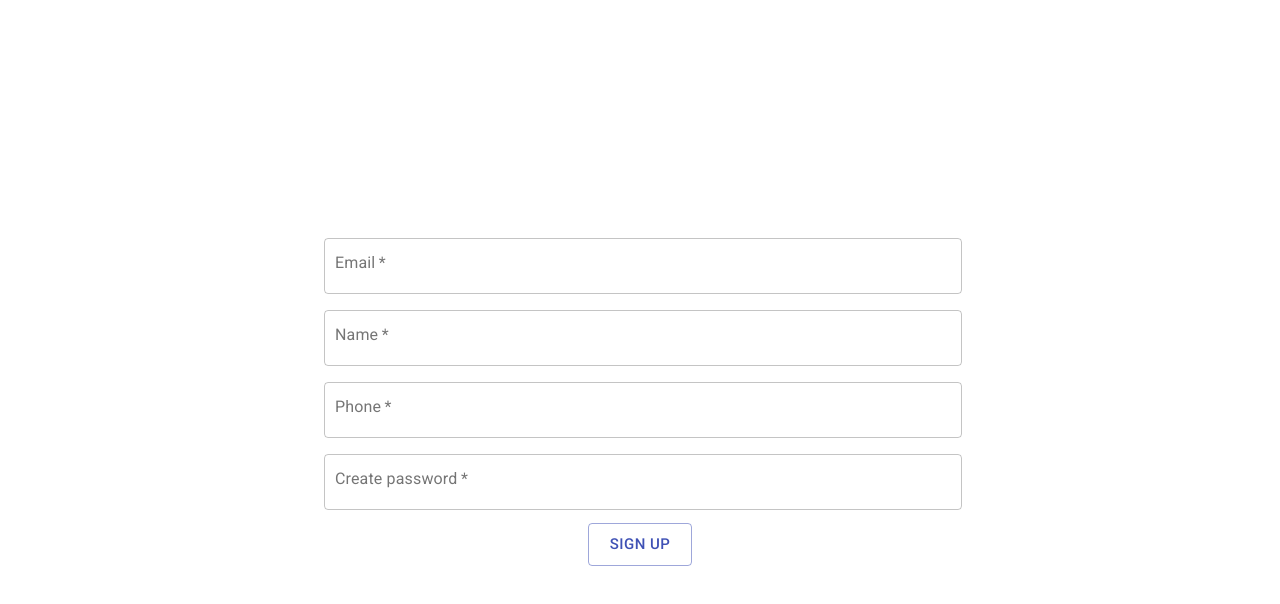
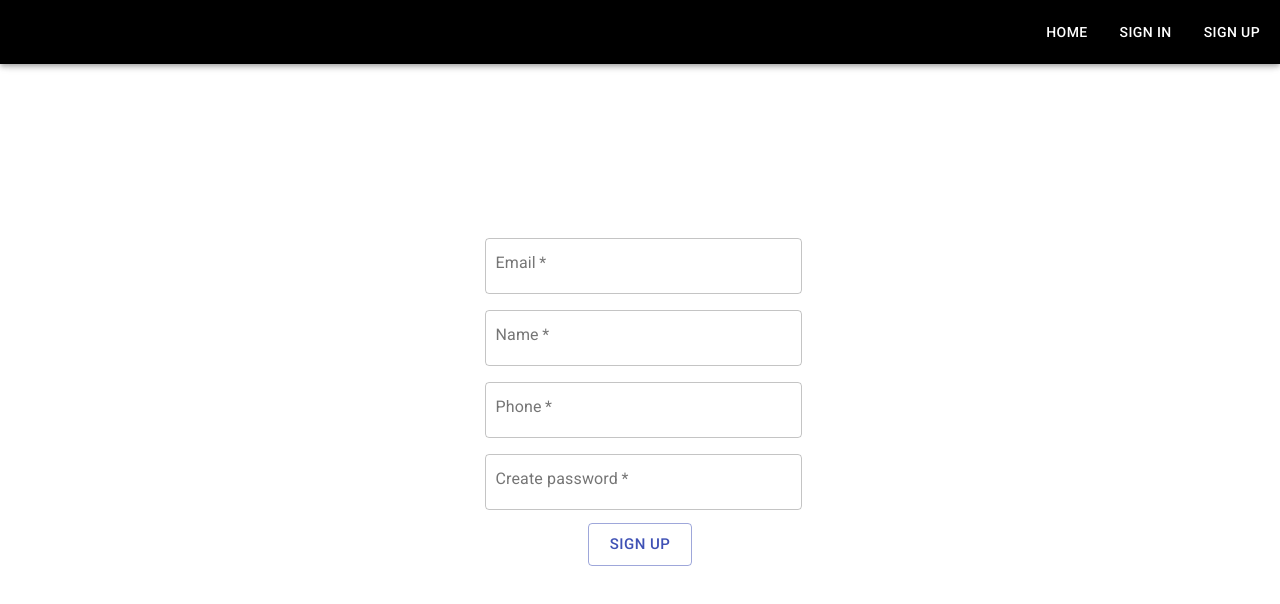
Before and after one commit to yuli-ana/ecofood, a React (Create React App) app: page /accounts/signup/restaurant in a window 1280 px wide. Shown: the top 604 px of the page. Built offline with nearby package versions, Linux system fonts and the light colour scheme.

Commit message:
Import NavBar

```diff
--- a/src/components/signin/SignInForm.jsx
+++ b/src/components/signin/SignInForm.jsx
@@ -1,6 +1,7 @@
 import { useState } from "react";
 import { Button, TextField } from "@material-ui/core";
 import { useForm, Controller } from "react-hook-form";
+import NavBar from "../shared/Navbar";
 import loginService from "../../services/login";
 
 const SignInForm = () => {
@@ -12,6 +13,8 @@ const SignInForm = () => {
   };
 
   return (
+    <>
+      <NavBar />
       <form
         onSubmit={handleSubmit(onSubmit)}
         style={{ margin: "200px 0 0 100px" }}
@@ -45,6 +48,7 @@ const SignInForm = () => {
           cancel
         </Button>
       </form>
+    </>
   );
 };
 
--- a/src/components/signup/SignupRestaurantPage.jsx
+++ b/src/components/signup/SignupRestaurantPage.jsx
@@ -1,6 +1,7 @@
 import { Button, TextField, Grid } from "@material-ui/core";
 import { makeStyles } from "@material-ui/styles";
 import { useForm } from "react-hook-form";
+import NavBar from "../shared/Navbar";
 
 const useStyles = makeStyles((theme) => ({
   center: {
@@ -25,6 +26,8 @@ const SignupRestaurantPage = () => {
   };
 
   return (
+    <>
+      <NavBar />
       <Grid
         container
         justify="center"
@@ -32,7 +35,7 @@ const SignupRestaurantPage = () => {
         className={classes.center}
         spacing={3}
       >
-      <Grid item xs={6}>
+        <Grid item xs={3}>
           <form action="" onSubmit={handleSubmit(onSubmit)}>
             <TextField
               className={classes.padding}
@@ -86,6 +89,7 @@ const SignupRestaurantPage = () => {
           </form>
         </Grid>
       </Grid>
+    </>
   );
 };
 
--- a/src/components/signup/SignupUserPage.jsx
+++ b/src/components/signup/SignupUserPage.jsx
@@ -14,6 +14,7 @@ import ArrowForwardIcon from "@material-ui/icons/ArrowForward";
 import { useForm, Controller } from "react-hook-form";
 import userService from "../../services/users";
 import { Context } from "../../App";
+import NavBar from "../shared/Navbar";
 
 const useStyles = makeStyles((theme) => ({
   center: {
@@ -39,7 +40,7 @@ const SignupUserPage = () => {
     console.log(data);
     // Create user, pass data object with user all user inputs
     const response = await userService.createUser(data);
-    // SetUserId in global variable
+    // Store user id in a global variable
     setUserId(response._id);
     // Clear all inputs after form submit
     reset();
@@ -48,6 +49,8 @@ const SignupUserPage = () => {
   };
 
   return (
+    <>
+      <NavBar />
       <Grid
         container
         justify="center"
@@ -179,6 +182,7 @@ const SignupUserPage = () => {
           </form>
         </Grid>
       </Grid>
+    </>
   );
 };
 
```
Lines whose indentation alone changed are shown as unchanged.
